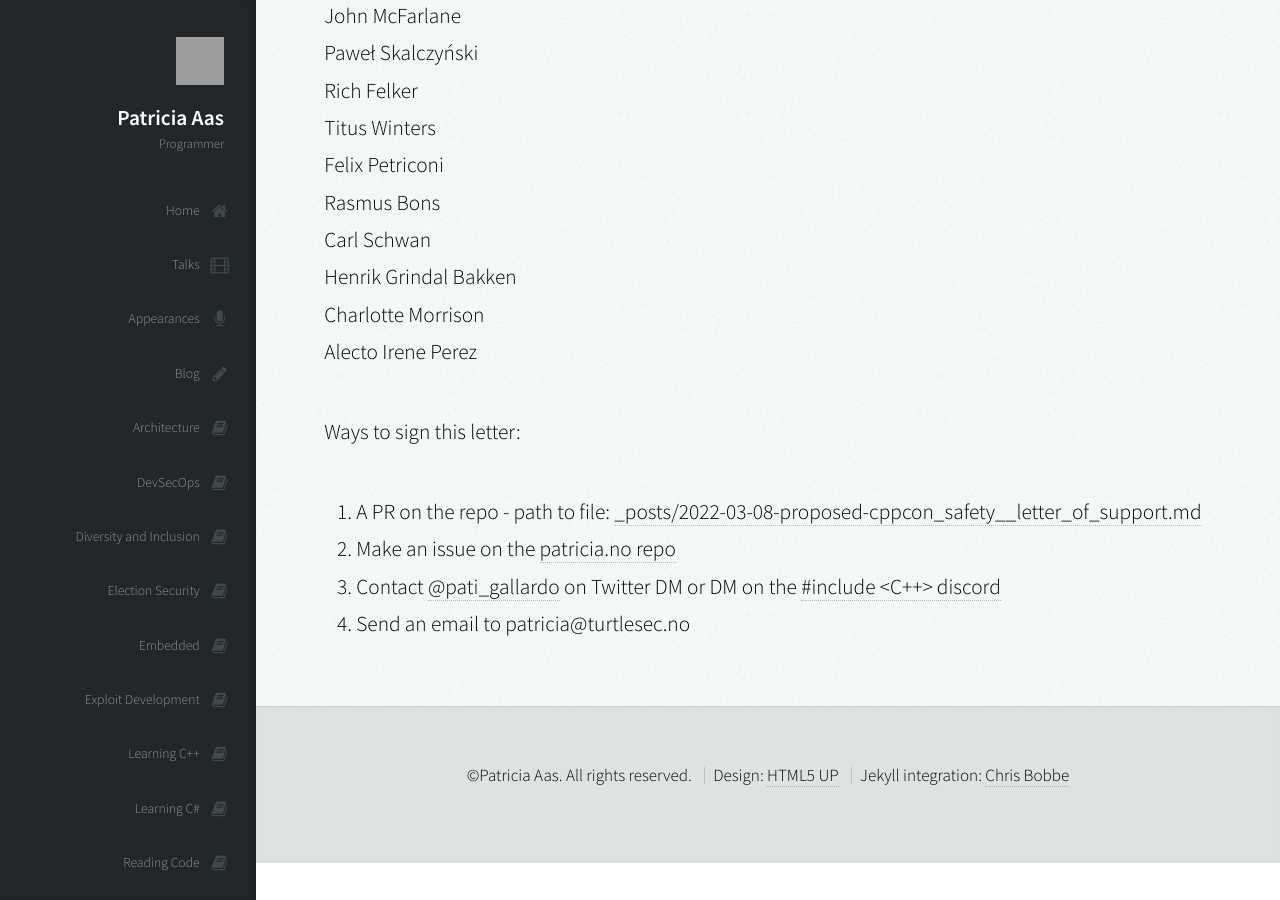
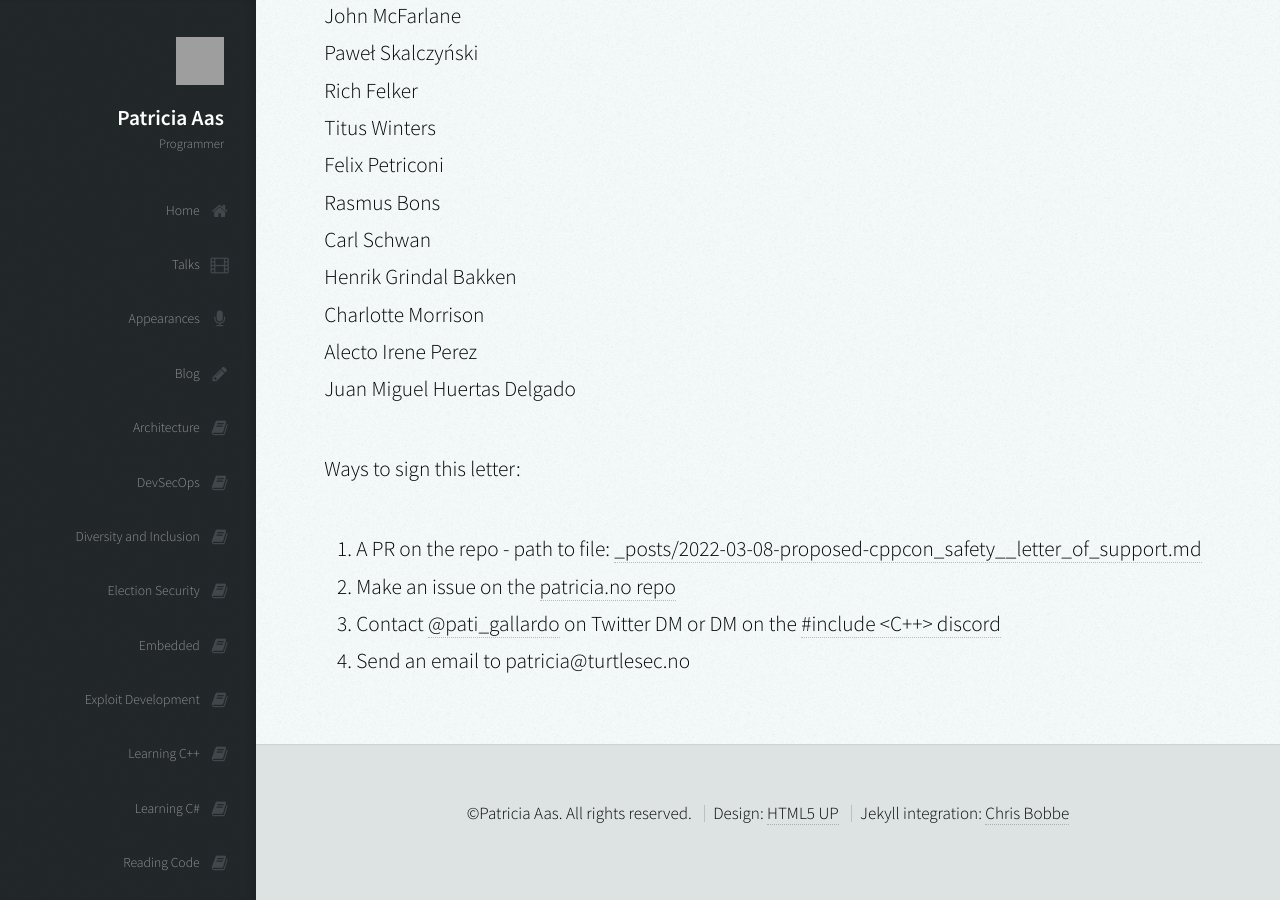
Before and after one commit to patricia-gallardo/patricia-gallardo.github.io, a Jekyll site: the page built from _posts/2022-03-08-proposed-cppcon_safety__letter_of_support.md, in a window 1280 px wide and 900 px high, scrolled down 2872 px. Built offline with Jekyll 4.4.1, drawn with Linux system fonts in a browser that asks for light colours; nearby versions of some CDN libraries; grey boxes are pictures that could not be loaded.

Commit message:
Signing the letter

```diff
--- a/_posts/2022-03-08-proposed-cppcon_safety__letter_of_support.md
+++ b/_posts/2022-03-08-proposed-cppcon_safety__letter_of_support.md
@@ -85,6 +85,7 @@ Carl Schwan <br>
 Henrik Grindal Bakken <br>
 Charlotte Morrison <br>
 Alecto Irene Perez <br>
+Juan Miguel Huertas Delgado <br>
 
 
 Ways to sign this letter:
```
